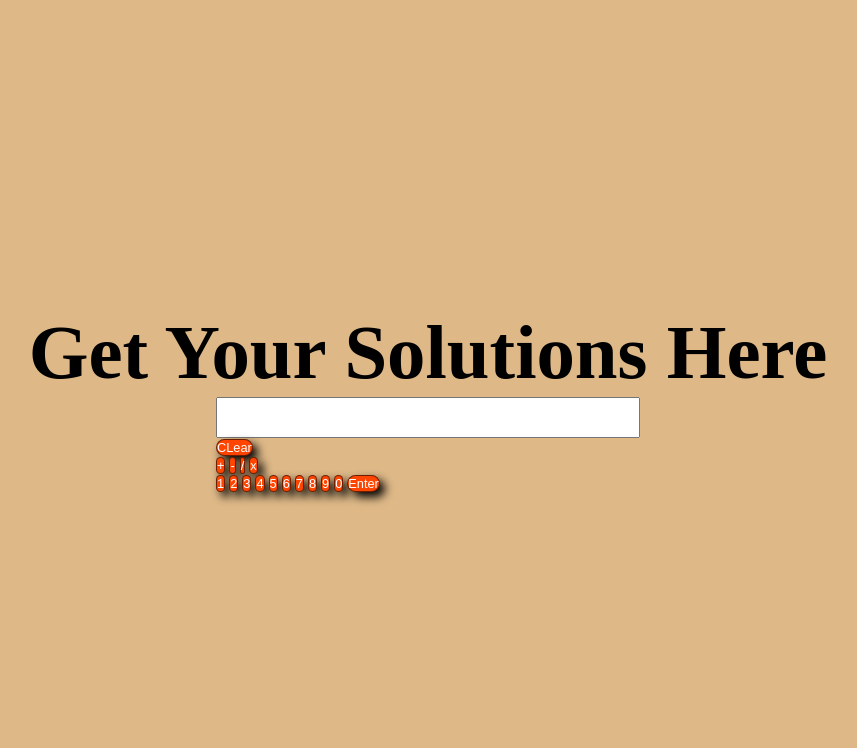
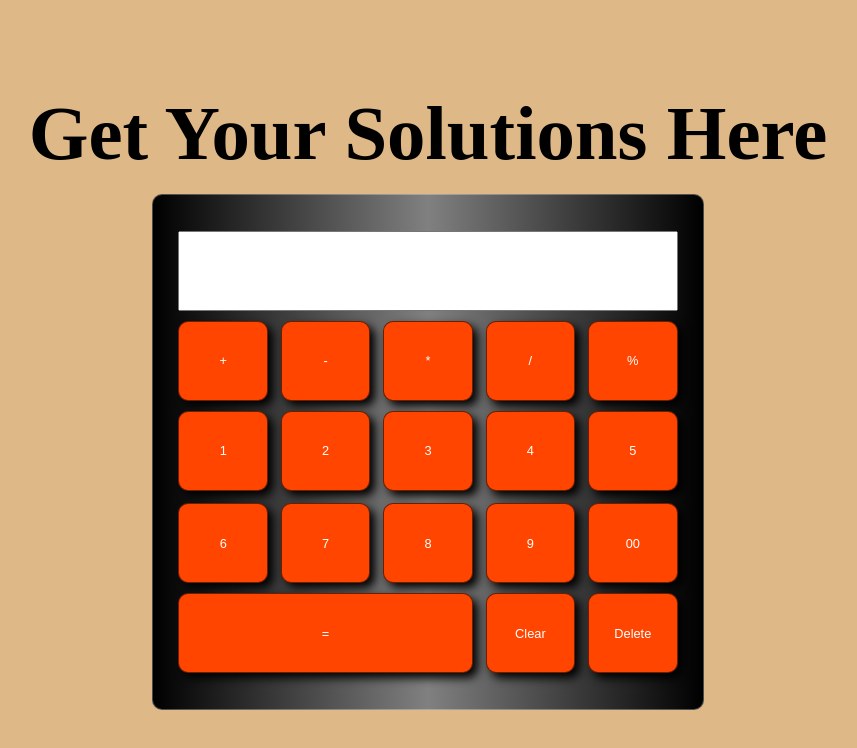
Before and after one commit to Kartikey-Singh-Gahlot/Calculator, a plain HTML site: page index.html in a window 1280 px wide. Shown: the whole page, without its empty margins (212-1069 px from the left). Drawn offline with Linux system fonts and the light colour scheme.

Commit message:
Update index.html

```diff
--- a/index.html
+++ b/index.html
@@ -1,52 +1,60 @@
 <!DOCTYPE html>
 <html lang="en">
 <head>
+
 
     <meta charset="UTF-8">
     <meta name="viewport" content="width=device-width, initial-scale=1.0">
     <title>Calculator</title>
     <link rel="stylesheet" href="style.css">
 
+
 </head>
+
 <body>
 
-    <h1 id="heading">Get Your Solutions Here</h1>
+    <h1>Get Your Solutions Here</h1>
 
-    <div id="calcontainer">
-          <div id="calcbody">
-                <input id="screen" type="text" >
+    <div id="calcBody">
 
+          <div id="screenPad" class="pads">
+                <input type="text" id="screen">
+          </div>
 
-                <div id="utilities">
-                      <button id="clear" onclick="clr()">CLear</button>
+          <div id="btnWrapper">
+
+                <div id="operatorPad" class="pads">
+                      <button onclick="pressed(' + ')">+</button>
+                      <button onclick="pressed(' - ')">-</button>
+                      <button onclick="pressed(' * ')">*</button>
+                      <button onclick="pressed(' / ')">/</button>
+                      <button onclick="pressed(' % ')">%</button>
                 </div>
 
-                <div id="operators">
-                     <button id="add"  onclick="pressed('+')">+</button>
-                     <button onclick="pressed('-')">-</button>
-                     <button onclick="pressed('/')">/</button>
-                     <button id="eql" onclick="pressed('x')">x</button>
+                <div id="numericPad" class="pads">
+                      <button onclick="pressed(1)">1</button>
+                      <button onclick="pressed(2)">2</button>
+                      <button onclick="pressed(3)">3</button>
+                      <button onclick="pressed(4)">4</button>
+                      <button onclick="pressed(5)">5</button>
+                      <button onclick="pressed(6)">6</button>
+                      <button onclick="pressed(7)">7</button>
+                      <button onclick="pressed(8)">8</button>
+                      <button onclick="pressed(9)">9</button>
+                      <button onclick="pressed(0)">00</button>
                 </div>
 
-                <div id="buttonarea">
-                      <button class="mainbtn" onclick="pressed(1)">1</button>
-                      <button class="mainbtn" onclick="pressed(2)">2</button>
-                      <button class="mainbtn" onclick="pressed(3)">3</button>
-                      <button class="mainbtn" onclick="pressed(4)">4</button>
-                      <button class="mainbtn" onclick="pressed(5)">5</button>
-                      <button class="mainbtn" onclick="pressed(6)">6</button>
-                      <button class="mainbtn" onclick="pressed(7)">7</button>
-                      <button class="mainbtn" onclick="pressed(8)">8</button>
-                      <button class="mainbtn" onclick="pressed(9)">9</button>
-                      <button class="mainbtn" onclick="pressed(0)">0</button>
-                      <button id="enter" onclick="result()">Enter</button>
+                <div id="utilityPad" class="pads">
+                      <button id="enterBtn" onclick="result()">=</button>
+                      <button onclick="clr()">Clear</button>
+                      <button onclick="del()">Delete</button>
                 </div>
 
           </div>
     </div>
-
     <script src="script.js">
     </script>
 
 </body>
+
 </html>
```
